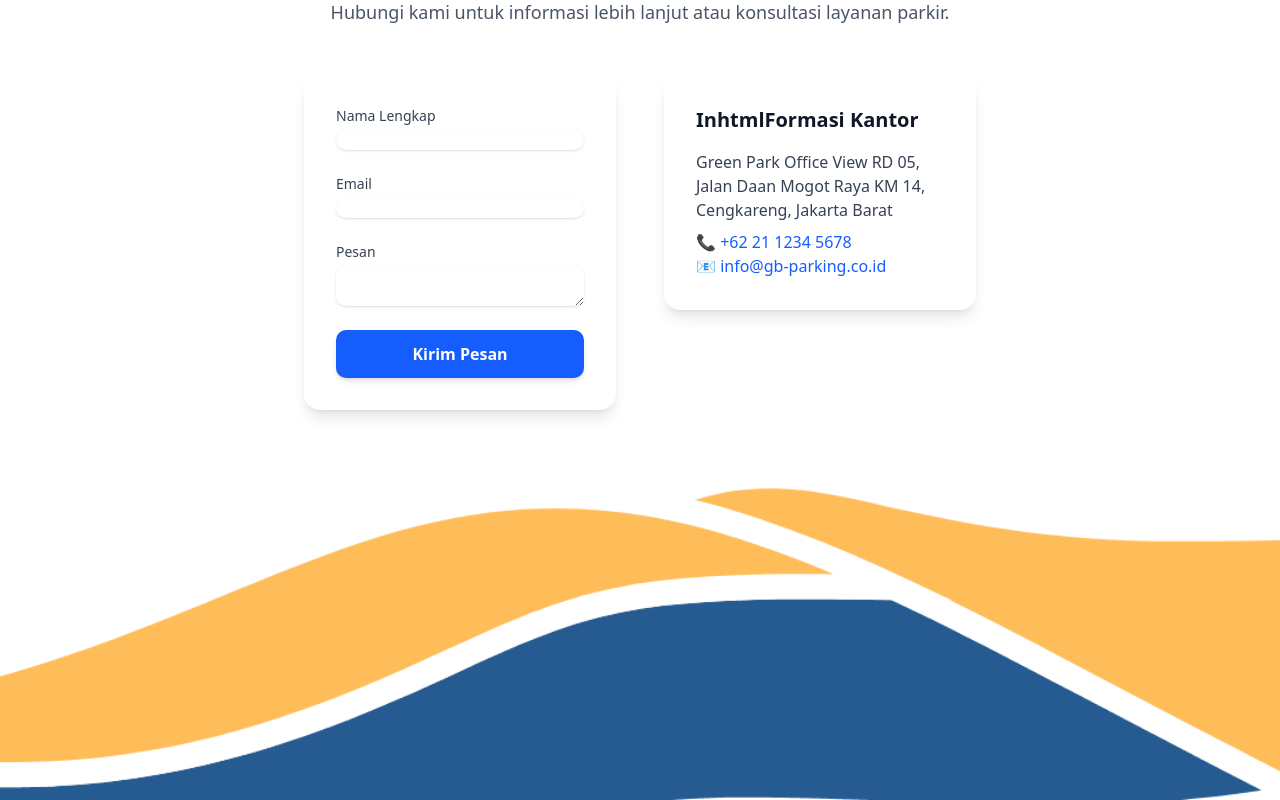
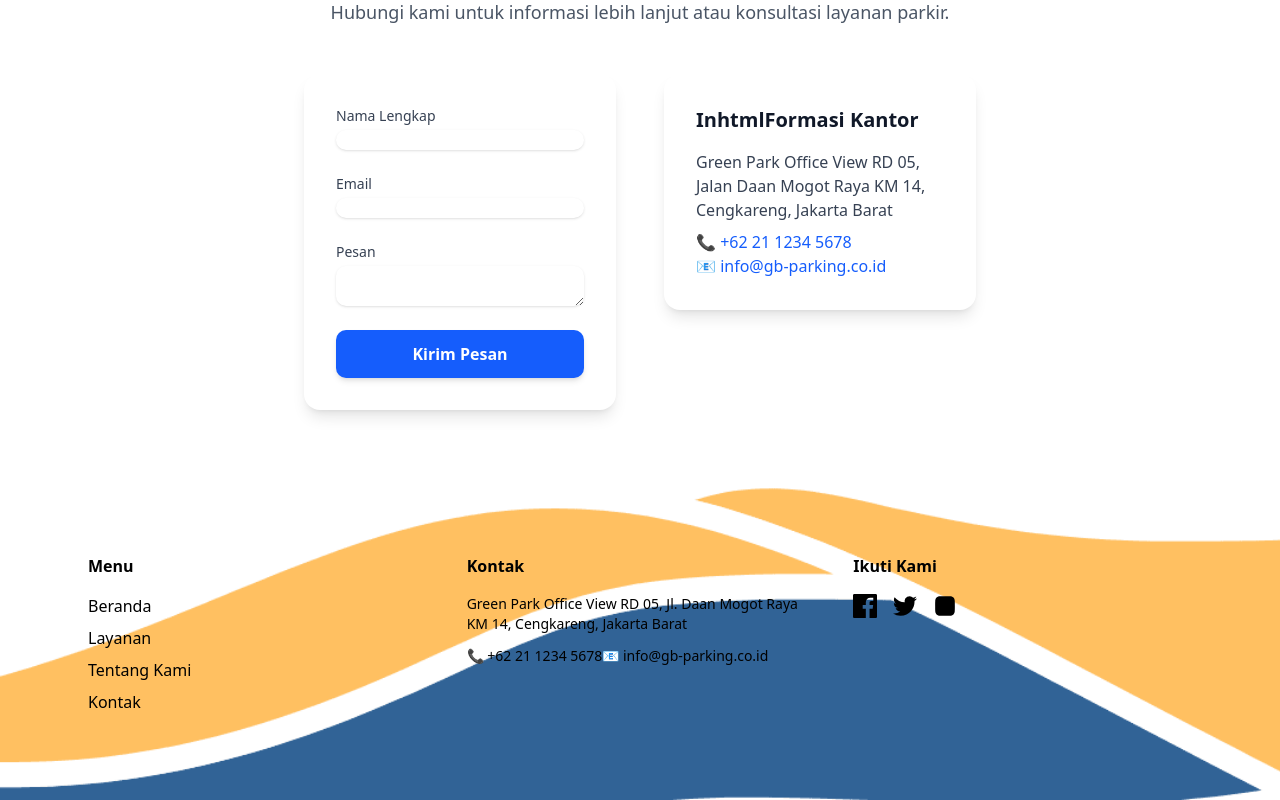
Before and after one commit to tarxvrf/parking, a Next.js app: page / in a window 1280 px wide. Shown: the part 3564-4364 px from the top of the page. Built offline with nearby package versions, Linux system fonts and the light colour scheme.

Commit message:
perbaikan bug

```diff
--- a/src/app/Footer.tsx
+++ b/src/app/Footer.tsx
@@ -2,34 +2,38 @@ import React from "react";
 import Image from "next/image";
 function Footer() {
   return (
-
     <footer className="relative text-black ">
+      <Image
+        width={1080}
+        height={275}
+        alt="GB Parking"
+        className="absolute inset-0 w-full h-full sm:h-auto object-cover opacity-50 sm:opacity-95 "
+        src={"/images/footer2.png"}
+      />
 
 
-
-        <div className="absolute inset-0 py-6 max-w-7xl mx-auto lg:pt-20 pt-5 px-4 sm:px-6 lg:px-20">
+      <div className="relative z-10 py-6  max-w-7xl mx-auto lg:pt-20 pt-5 px-4 sm:px-6 lg:px-20">
         <div className="grid grid-cols-1 md:grid-cols-3 gap-10">
-
           <div className="px-2 md:pl-2">
             <h4 className="text-black font-semibold mb-4">Menu</h4>
             <ul className="space-y-2">
               <li>
-                  <a href="#hero" className="hover:text-white transition">
+                <a href="#hero" className="hover:text-amber-500 transition">
                   Beranda
                 </a>
               </li>
               <li>
-                  <a href="#services" className="hover:text-white transition">
+                <a href="#services" className="hover:text-amber-500 transition">
                   Layanan
                 </a>
               </li>
               <li>
-                  <a href="#about" className="hover:text-white transition">
+                <a href="#about" className="hover:text-amber-500 transition">
                   Tentang Kami
                 </a>
               </li>
               <li>
-                  <a href="#contact" className="hover:text-white transition">
+                <a href="#contact" className="hover:text-amber-500 transition">
                   Kontak
                 </a>
               </li>
@@ -90,21 +94,8 @@ function Footer() {
             </div>
           </div>
         </div>
-
       </div>
-        <div className="relative">
-            <Image
-            width={1080}
-            height={275}
-            alt="GB Parking"
-            className="w-full object-cover"
-            src={"/images/footer2.png"}
-          />
-        </div>
-
-
     </footer>
-
   );
 }
 
```
Lines whose indentation alone changed are shown as unchanged.
